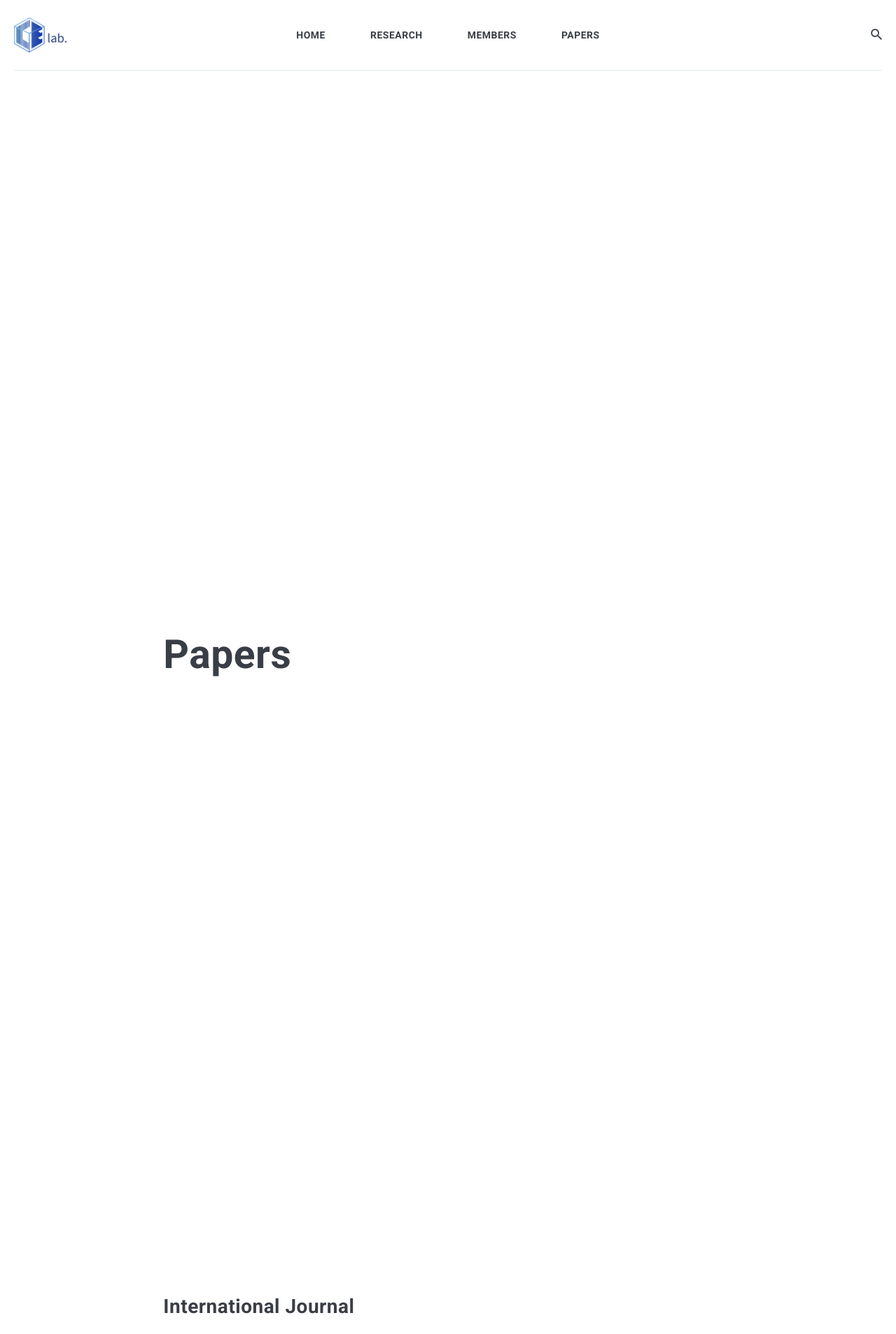
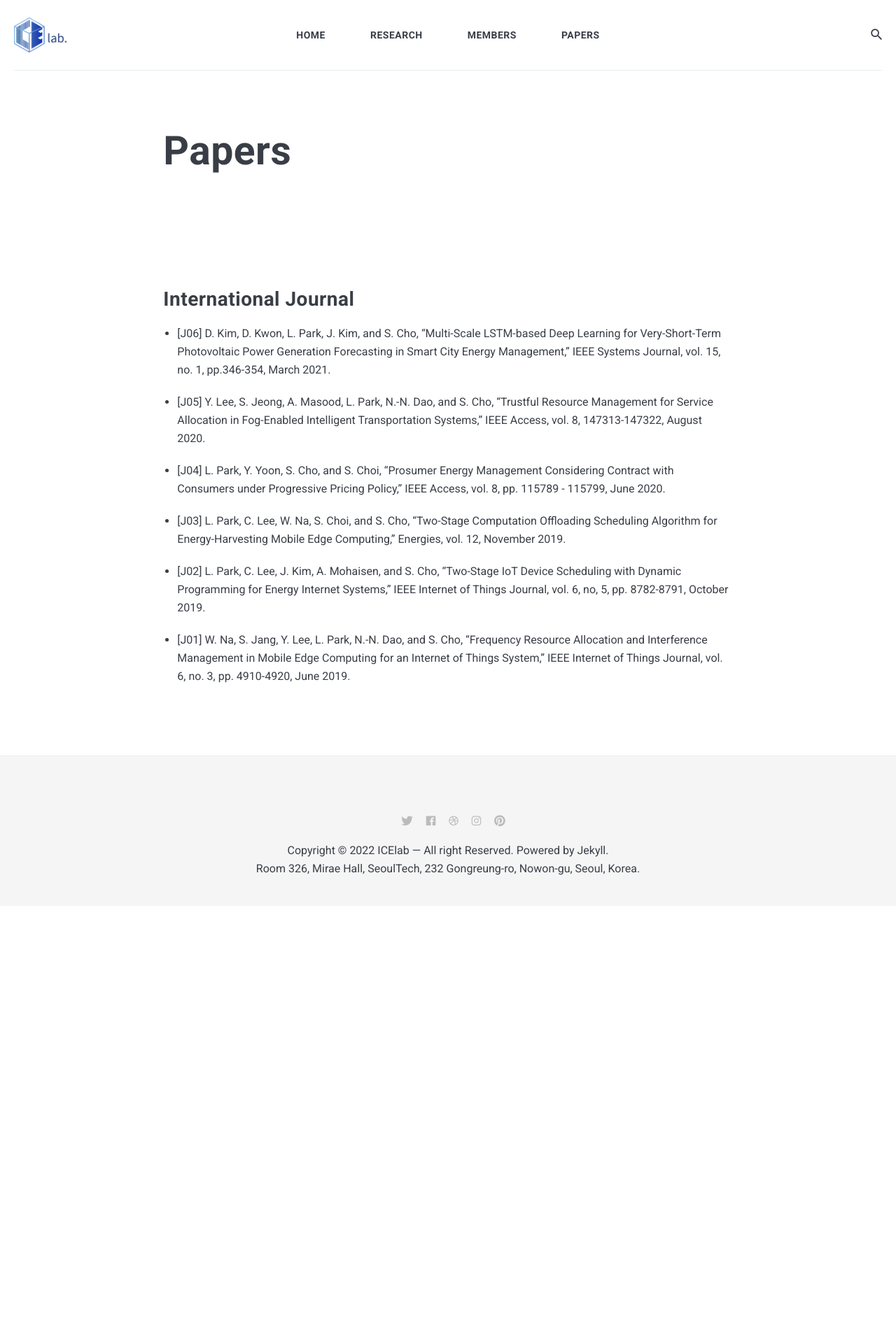
Before and after one commit to icelab-2020/HeeJaeMon123.github.io, a Jekyll site: the page built from _pages/02_papers.md, in a window 1280 px wide. Shown: the top 1907 px of the page at 70% size. Built offline with Jekyll 4.4.1, drawn with Linux system fonts in a browser that asks for light colours; nearby versions of some CDN libraries; our own code applies the rules of GitHub Pages for plain Markdown files; after the commit the page ends 1295 px from its top, so only the background shows below that.

Commit message:
Update _page.scss

```diff
--- a/_sass/4-layouts/_page.scss
+++ b/_sass/4-layouts/_page.scss
@@ -1,5 +1,5 @@
 .page-title-box {
-  padding: 800px 0;
+  padding: 80px 0;
   border-top: 1px solid $light-gray;
 
   .page-title {
```
